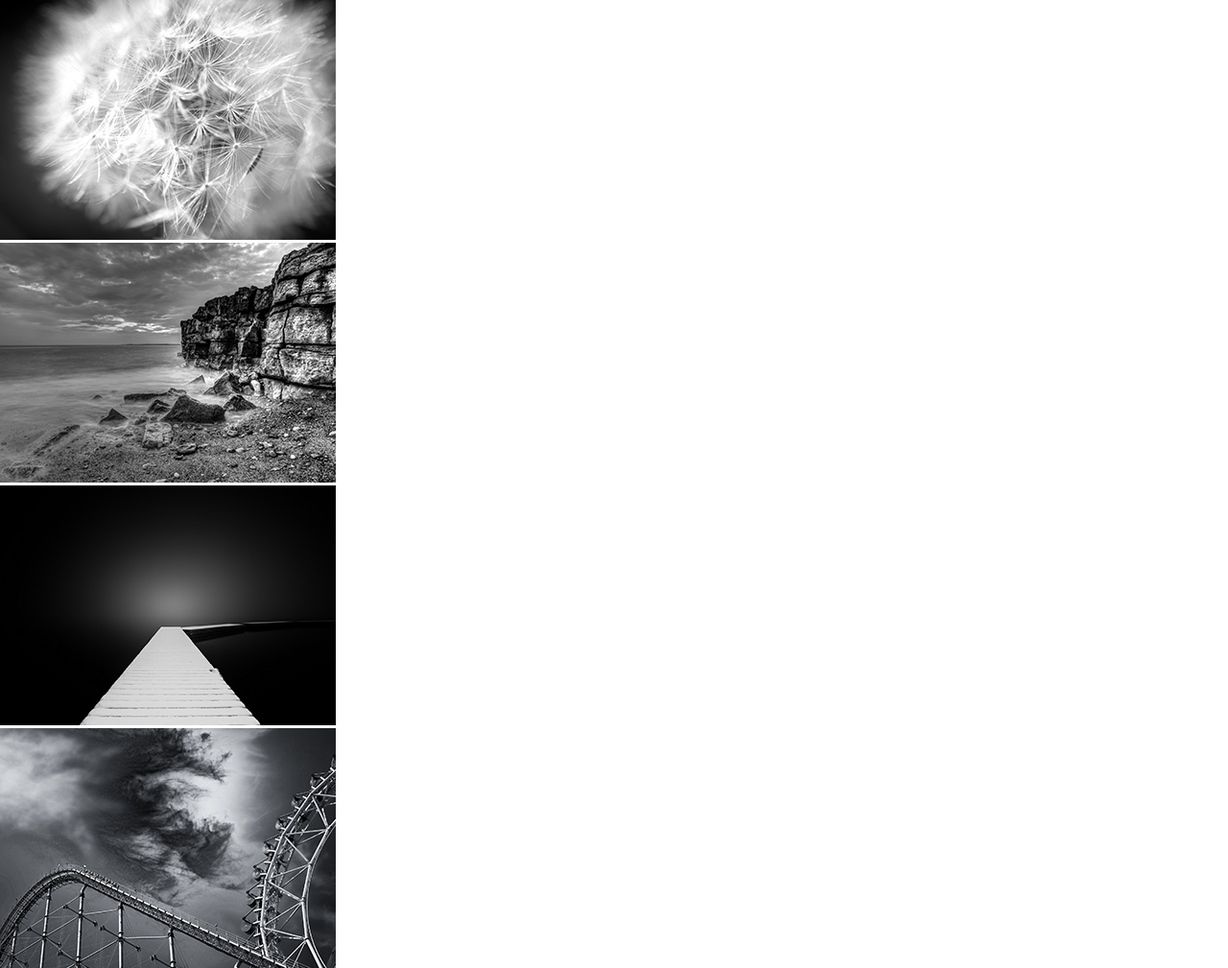
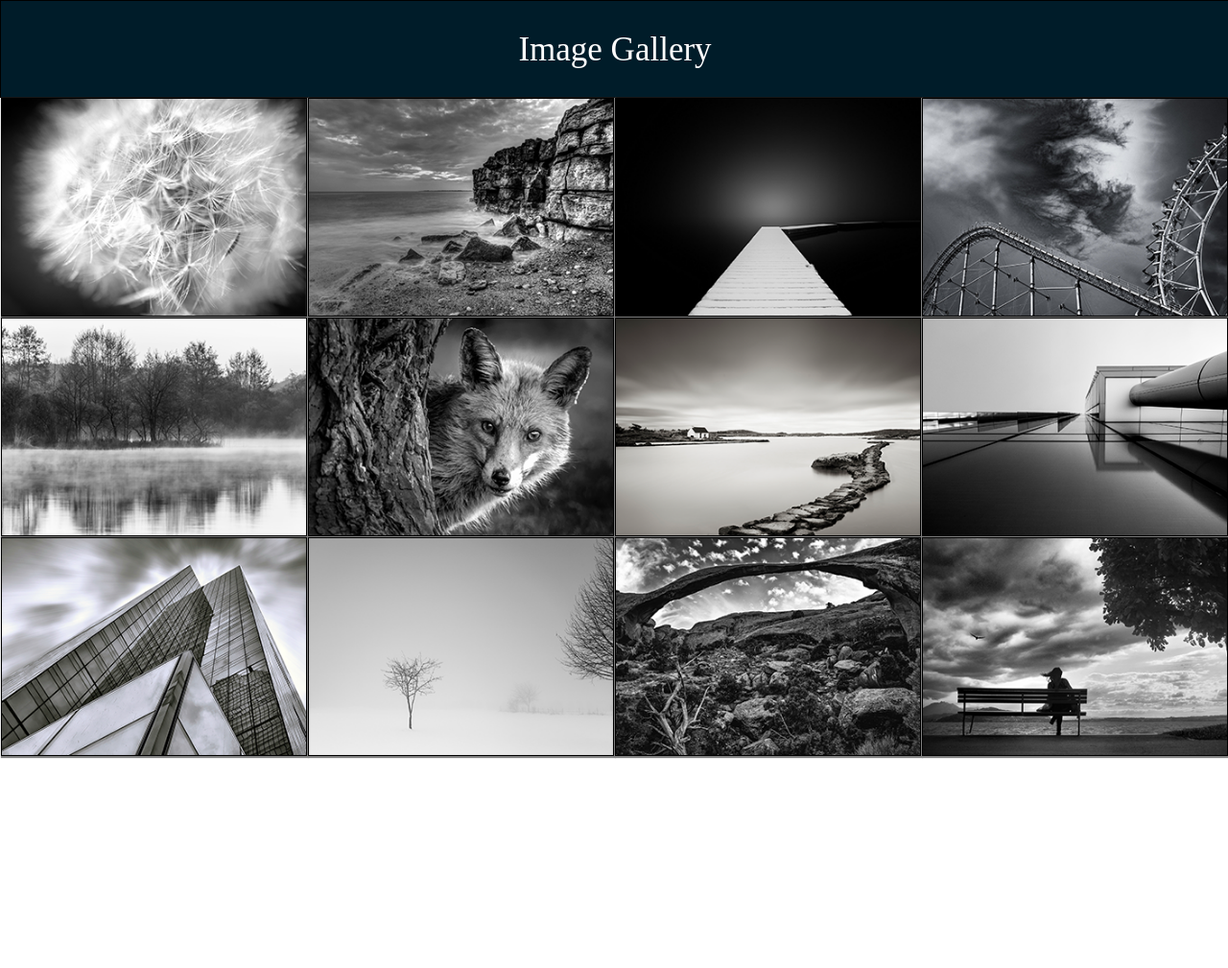
Before and after one commit to RoyEun/drag-and-drop, a website: page client/index.html in a window 1280 px wide. Shown: the top 1009 px of the page at 96% size. After the commit the page ends 800 px from the top, so only its background shows below. Drawn offline with Linux system fonts and the light colour scheme.

Commit message:
Add responsiveness

```diff
--- a/client/index.html
+++ b/client/index.html
@@ -7,6 +7,7 @@
     <link rel="stylesheet" href="./src/assets/styles/styles.css">
   </head>
   <body>
+    <div class="banner"> Image Gallery </div>
     <div class="image-view">
       <div class="container">
         <ul id="images"/>
--- a/client/src/assets/scss/partials/_base.scss
+++ b/client/src/assets/scss/partials/_base.scss
@@ -1,3 +1,82 @@
 body {
-  font-size: 20px;
+  font-size: 35px;
+  overflow-x: auto;
+  color: rgba(200, 20, 20, .5);
 }
+
+li {
+  margin: .5px;
+  margin-top: 0;
+  margin-left: none;
+  border: 1px solid black;
+  box-shadow: 1px 1px 1px 1px gray;
+}
+img {
+  max-width: 100%;
+  min-width: 100%;
+}
+
+.banner {
+  display: flex;
+  width: 100%;
+  height: 100px;
+  color: white;
+  background-color: rgba(0, 28, 41, 1);
+  align-items: center;
+  justify-content: center;
+  border: 1px solid black;
+}
+
+// Tablet
+@media screen and (min-width: 0px) {
+  display: inline-block;
+}
+@media screen and (min-width: 320px) {
+  #images {
+    display: flex;
+    flex-flow: row wrap;
+    flex-direction: row;
+    li {
+      display: flex;
+      flex-grow: 1;
+      width: calc(100% / 3.05);
+    }
+  }
+}
+
+
+@media screen and (min-width: 650px) {
+  #images {
+    display: flex;
+    flex-flow: row wrap;
+    flex-direction: row;
+    li {
+      display: flex;
+      flex-grow: 1;
+      width: calc(100% / 3.05);
+    }
+  }
+}
+@media screen and (min-width: 1024px) {
+  #images {
+    display: flex;
+    flex-flow: row wrap;
+    flex-direction: row;
+    li {
+      display: flex;
+      flex-grow: 1;
+      width: calc(100% / 4.1);
+    }
+  }
+}
+//
+// @media screen and (min-width: 1224px) {
+//   #images {
+//     width: 100%;
+//     margin: 0 auto;
+//     li {
+//       display: list-item;
+//       width: calc(100% / 5);
+//     }
+//   }
+// }
--- a/package.json
+++ b/package.json
@@ -27,5 +27,5 @@
     "gulp-to-json": "^1.0.1",
     "gulp-watch": "^4.3.9",
     "run-sequence": "^1.2.2"
-  },
+  }
 }
```
Also changed, not shown: client/src/assets/styles/styles.css.
